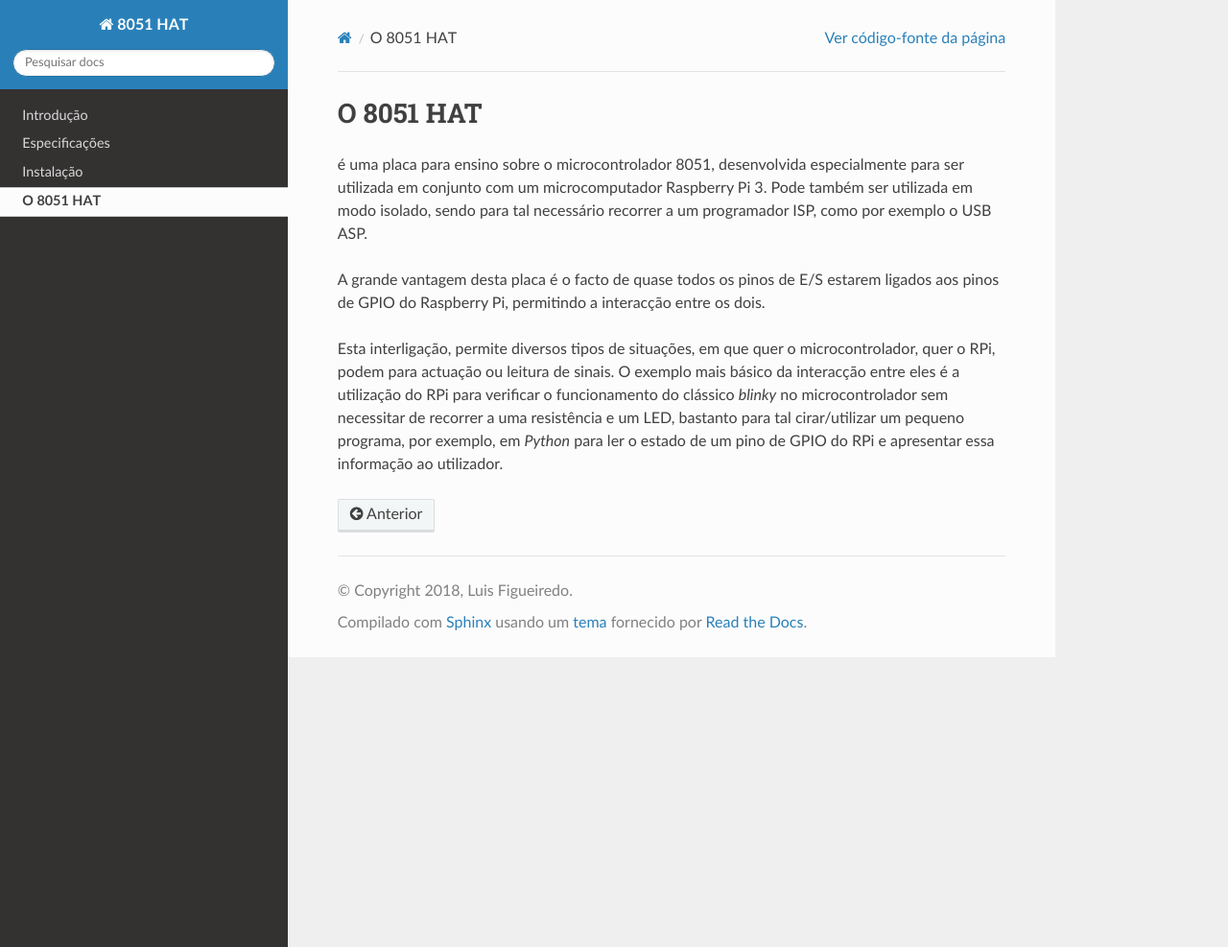
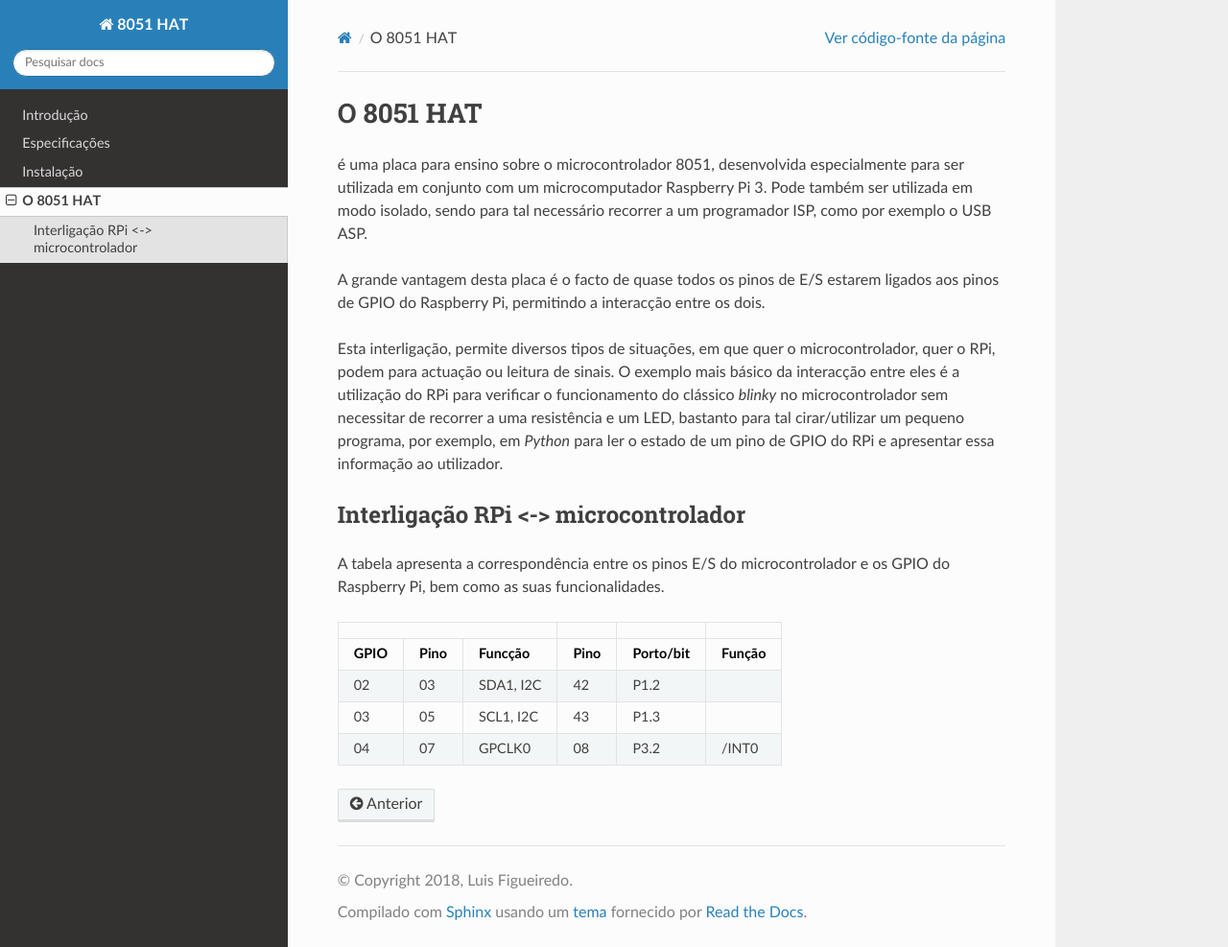
Before and after one commit to lmcharrua/Manual-8051-HAT, a Sphinx documentation site: the page built from source/descr.rst, in a window 1280 px wide and 987 px high. Shown: the whole window at 96% size. Built offline with Sphinx 7.4.7 and the Read the Docs theme 2.0.0, drawn with Linux system fonts in a browser that asks for light colours.

Commit message:
Add files via upload

```diff
--- a/source/descr.rst
+++ b/source/descr.rst
@@ -6,3 +6,18 @@ O 8051 HAT
 A grande vantagem desta placa é o facto de quase todos os pinos de E/S estarem ligados aos pinos de GPIO do Raspberry Pi, permitindo a interacção entre os dois.
 
 Esta interligação, permite diversos tipos de situações, em que quer o microcontrolador, quer o RPi, podem para actuação ou leitura de sinais. O exemplo mais básico da interacção entre eles é a utilização do RPi para verificar o funcionamento do clássico *blinky* no microcontrolador sem necessitar de recorrer a uma resistência e um LED, bastanto para tal cirar/utilizar um pequeno programa, por exemplo, em *Python* para ler o estado de um pino de GPIO do RPi e apresentar essa informação ao utilizador.
+
+Interligação RPi <-> microcontrolador
+=====================================
+
+A tabela apresenta a correspondência entre os pinos E/S do microcontrolador e os GPIO do Raspberry Pi, bem como as suas funcionalidades.
+
+====== ====== =========== ====== =========== ========
+       Raspberry Pi                  8051
+------------------------- ------ ----------- --------
+ GPIO   Pino   Funcção     Pino   Porto/bit   Função
+====== ====== =========== ====== =========== ========
+  02     03    SDA1, I2C    42      P1.2
+  03     05    SCL1, I2C    43      P1.3
+  04     07    GPCLK0       08      P3.2      /INT0
+====== ====== =========== ====== =========== ========
```
